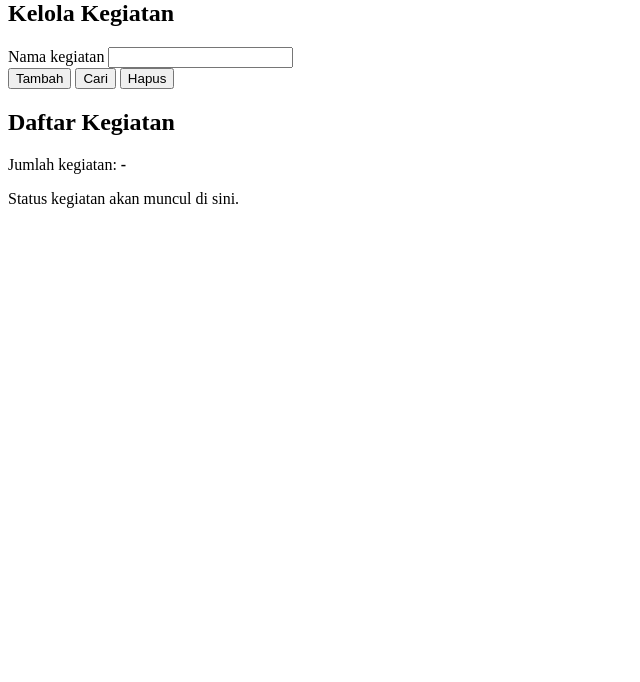
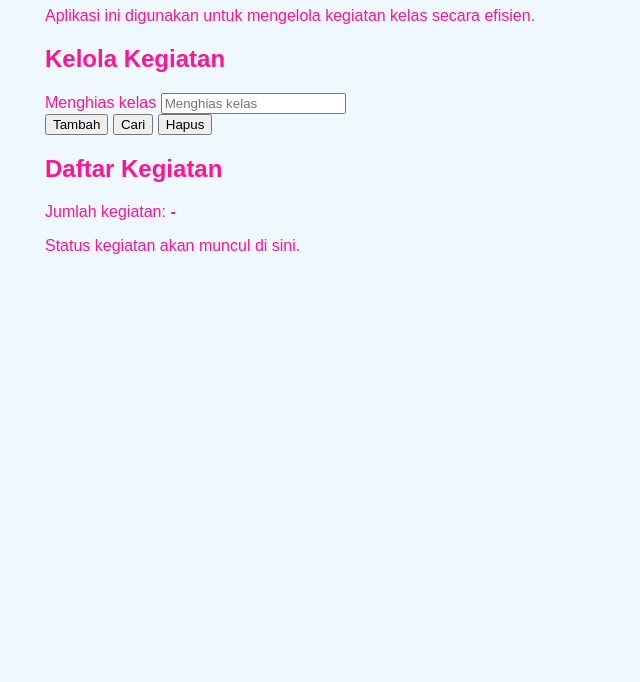
Before and after one commit to nvaa30-source/ProyekAkhir_2026_4434, a plain HTML site: page index.html in a window 1280 px wide. Shown: the part 118-800 px from the top of the page, without its empty margins (0-640 px from the left). Drawn offline with Linux system fonts and the light colour scheme.

Commit message:
ProyekAkhir

```diff
--- a/index.html
+++ b/index.html
@@ -8,15 +8,15 @@
        Lengkapi judul tab browser pada <title> di bawah.
        Kemudian lengkapi judul utama <h1> dan paragraf deskripsi <p>
        di bagian header halaman. -->
-  <title>Isi judul halaman</title>
+  <title>Pengelolaan Kegiatan Kelas</title>
 
   <link rel="stylesheet" href="style.css">
 </head>
 <body>
   <main class="container">
     <header class="kepala-halaman">
-      <h1>Isi judul aplikasi</h1>
-      <p>Isi deskripsi singkat aplikasi di sini.</p>
+      <h1>Pengelolaan Kegiatan Kelas</h1>
+      <p>Aplikasi ini digunakan untuk mengelola kegiatan kelas secara efisien.</p>
     </header>
 
     <section class="panel" aria-label="Pengelolaan kegiatan">
@@ -27,14 +27,14 @@
            Acuan ID: inputKegiatan, btnTambah, btnCari, btnHapus.
            Gunakan type="button" pada ketiga tombol. -->
       <div class="form-baris">
-        <label for="">Nama kegiatan</label>
-        <input type="" id="" placeholder="">
+        <label for="inputKegiatan">Menghias kelas</label>
+        <input type="text" id="inputKegiatan" placeholder="Menghias kelas">
       </div>
 
       <div class="aksi">
-        <button type="button" id="">Tambah</button>
-        <button type="button" id="">Cari</button>
-        <button type="button" id="">Hapus</button>
+        <button type="button" id="btnTambah">Tambah</button>
+        <button type="button" id="btnCari">Cari</button>
+        <button type="button" id="btnHapus">Hapus</button>
       </div>
     </section>
 
@@ -44,7 +44,7 @@
       <!-- TODO HTML-03:
            Lengkapi ID untuk daftar, jumlah, dan pesan status.
            Acuan ID: daftarKegiatan, totalKegiatan, pesanStatus. -->
-      <ol id=""></ol>
+      <ol id="daftarKegiatan"></ol>
 
       <p class="ringkasan">Jumlah kegiatan: <strong id="">-</strong></p>
       <p id="" aria-live="polite">Status kegiatan akan muncul di sini.</p>
--- a/style.css
+++ b/style.css
@@ -14,11 +14,23 @@
 /* TODO CSS-01: Atur jenis font, warna teks, warna latar belakang,
    margin, dan padding dasar halaman. */
 body {
+  font-family: Arial, sans-serif;
+  color:deeppink;
+  background-color: aliceblue;
+  margin: 0;
+  padding: 20px;
 }
 
 /* TODO CSS-02: Atur lebar konten, posisi, padding, margin,
    border dan border-radius seperlunya. */
 .container {
+  max-width: 800px;
+  margin: 30 auto;
+  padding: 25px;
+  border: 1px seashell;
+  border-radius: 12px;
+
+
 }
 
 .kepala-halaman {
```
